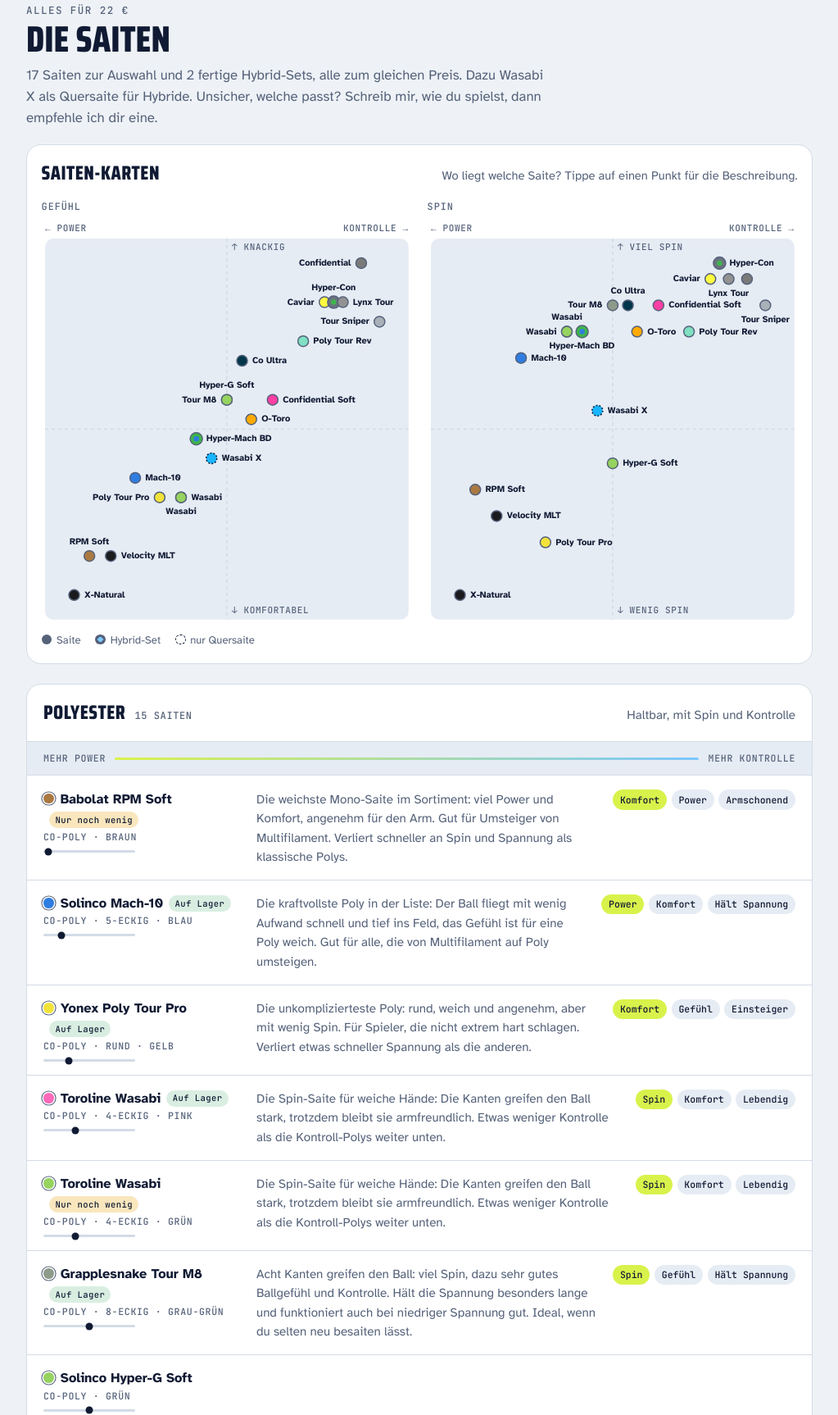
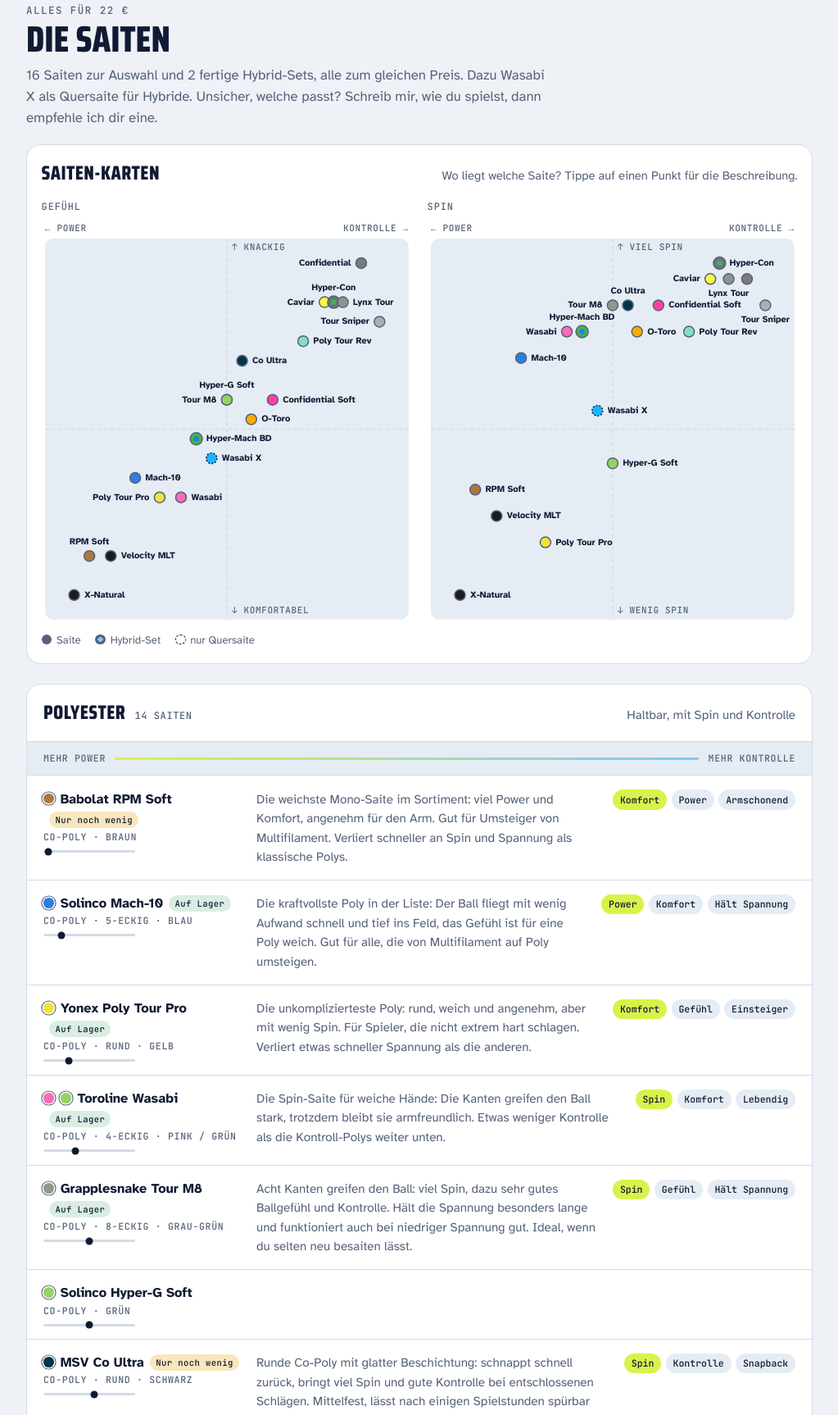
Before and after one commit to ebbejan1985/restringer-site, a plain HTML site: page index.html in a window 1280 px wide. Shown: the part 659-2385 px from the top of the page at 82% size, without its empty margins (128-1151 px from the left). Drawn offline with Linux system fonts and the light colour scheme.

Commit message:
Farbvarianten einer Saite als eine Zeile auf der Website
Co-Authored-By: Claude Opus 5.5 <noreply@anthropic.com>

```diff
--- a/index.html
+++ b/index.html
@@ -496,9 +496,10 @@ fetch('bestand.json', { cache: 'no-store' }).then(function (r) { return r.ok ? r
   var col = function (c) { return /^#[0-9a-f]{3,8}$/i.test(c || '') ? c : '#888888'; };
   var em = function (it) { return it.status && L[it.status] ? '<em class="stock ' + it.status + '">' + L[it.status] + '</em>' : ''; };
   var chips = function (it) { return (it.chips || []).map(function (c, i) { return '<span class="chip' + (i === 0 ? ' k' : '') + '">' + esc(c) + '</span>'; }).join(''); };
-  var sub = function (it) { return [it.art === 'Polyester' ? 'Co-Poly' : it.art, it.profile, it.colorName].filter(Boolean).join(' · '); };
+  var sub = function (it) { return [it.art === 'Polyester' ? 'Co-Poly' : it.art, it.profile, (it.colors || [{ n: it.colorName }]).map(function (c) { return c.n; }).filter(Boolean).join(' / ')].filter(Boolean).join(' · '); };
+  var dots = function (it) { return (it.colors || [{ c: it.color }]).map(function (c) { return '<i class="sw" style="--c:' + col(c.c) + '"></i>'; }).join(''); };
   function row(it, scale) {
-    return '<div class="str" id="' + slug(it.name) + '"><div class="nm"><h4><i class="sw" style="--c:' + col(it.color) + '"></i>' + esc(it.name) + em(it) + '<span>' + esc(sub(it)) + '</span></h4>' +
+    return '<div class="str" id="' + slug(it.name) + '"><div class="nm"><h4>' + dots(it) + esc(it.name) + em(it) + '<span>' + esc(sub(it)) + '</span></h4>' +
       (scale ? '<span class="pos" style="--p:' + Math.max(0, Math.min(100, +it.pos || 0)) + '%" title="Einordnung zwischen Power und Kontrolle"></span>' : '') +
       '</div><p>' + esc(it.desc) + '</p><div class="chips">' + chips(it) + '</div></div>';
   }
@@ -506,7 +507,14 @@ fetch('bestand.json', { cache: 'no-store' }).then(function (r) { return r.ok ? r
     return '<div class="str hsetrow" id="' + slug(it.name) + '"><div class="nm"><h4><i class="sw" style="--c:' + col(it.ac) + '"></i>' + esc(it.name) + em(it) + '<span>' + esc(it.a) + ' + ' + esc(it.b) + ' · längs/quer tauschbar</span></h4>' +
       '<span class="pair2"><i class="sw" style="--c:' + col(it.ac) + '"></i><i class="sw" style="--c:' + col(it.bc) + '"></i></span></div><p>' + esc(it.desc) + '</p><div class="chips">' + chips(it) + '</div></div>';
   }
-  var cat = d.catalog;
+  // gleiche Saite in mehreren Farben zu einer Zeile zusammenführen
+  var rank = { ok: 3, low: 2, out: 1 }, byName = {}, cat = [];
+  d.catalog.forEach(function (x) {
+    var m = byName[x.name];
+    if (!m) { m = byName[x.name] = Object.assign({}, x, { colors: [] }); cat.push(m); }
+    m.colors.push({ c: x.color, n: x.colorName });
+    if ((rank[x.status] || 0) > (rank[m.status] || 0)) m.status = x.status;
+  });
   var poly = cat.filter(function (x) { return x.art === 'Polyester' && !x.onlyCross && !x.hset; });
   var other = cat.filter(function (x) { return x.art !== 'Polyester' && !x.onlyCross && !x.hset; });
   var sets = cat.filter(function (x) { return x.hset; });
@@ -739,7 +747,7 @@ document.querySelectorAll('.copy').forEach(function (b) {
   function fill(sel, list, first) { var v = sel.value; sel.innerHTML = '<option value="">' + first + '</option>' + list.map(function (n) { return '<option>' + n.replace(/&/g, '&amp;').replace(/</g, '&lt;') + '</option>'; }).join(''); if (list.indexOf(v) > -1) sel.value = v; }
   window.reqFillStrings = function () {
     names = []; crossOnly = []; setNames = [];
-    document.querySelectorAll('.str h4').forEach(function (h) { var n = h.childNodes[1] && h.childNodes[1].textContent.trim(); if (n && names.indexOf(n) < 0) { names.push(n); if (h.closest('.xfeat')) crossOnly.push(n); if (h.closest('.hsetrow')) setNames.push(n); } });
+    document.querySelectorAll('.str h4').forEach(function (h) { var tn = Array.prototype.filter.call(h.childNodes, function (x) { return x.nodeType === 3; })[0]; var n = tn && tn.textContent.trim(); if (n && names.indexOf(n) < 0) { names.push(n); if (h.closest('.xfeat')) crossOnly.push(n); if (h.closest('.hsetrow')) setNames.push(n); } });
     fill($('r-main'), names.filter(function (n) { return crossOnly.indexOf(n) < 0; }), 'Bitte beraten');
     fill($('r-cross'), crossOnly.concat(names.filter(function (n) { return crossOnly.indexOf(n) < 0 && setNames.indexOf(n) < 0; })), 'Bitte beraten');
   };
```
Also changed, not shown: verwaltung.html (+2 -2 lines).
